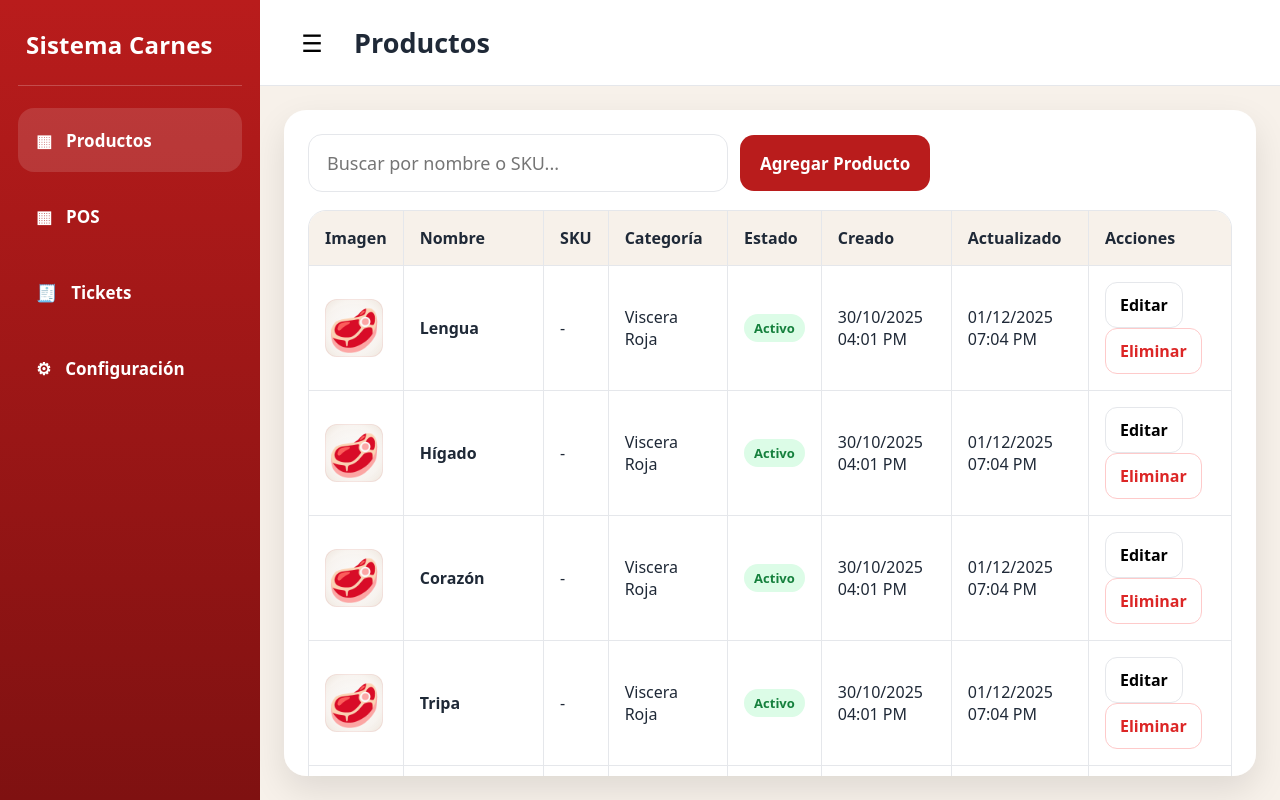
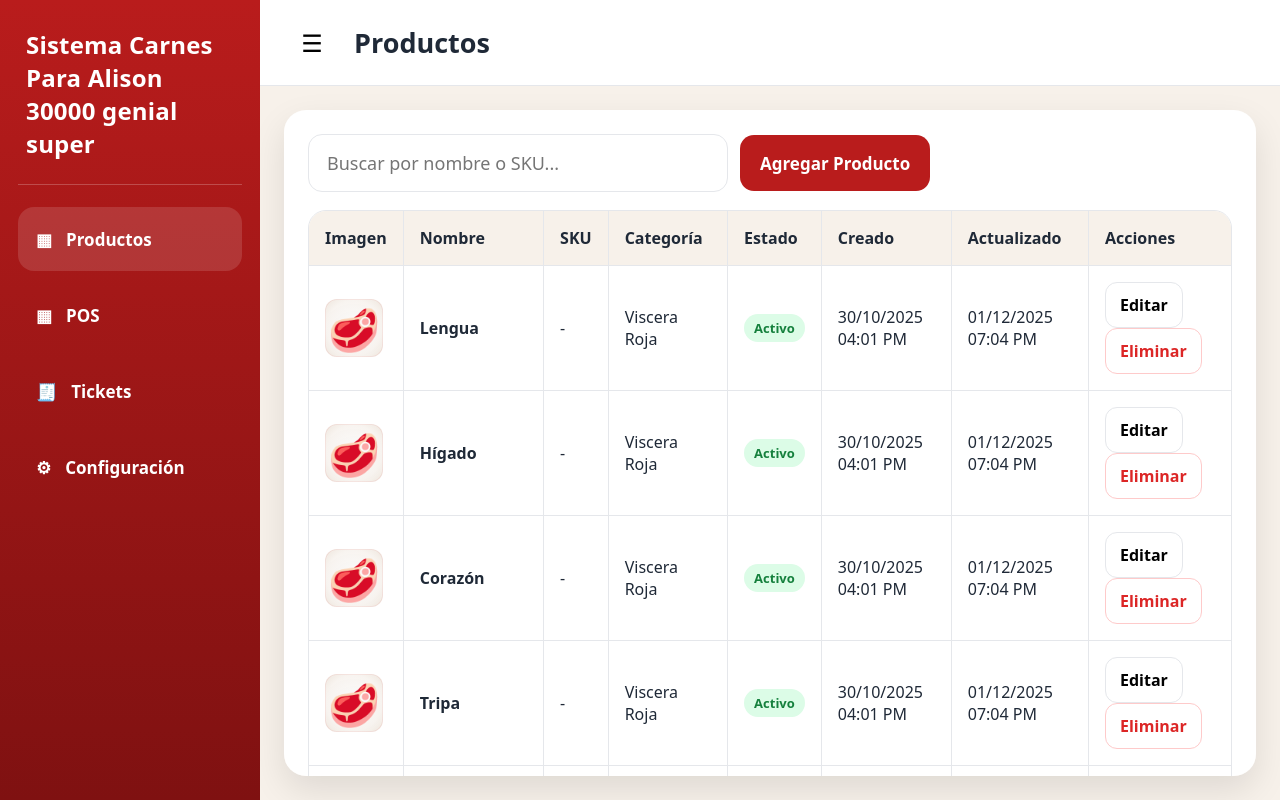
Before and after one commit to marcianoper/vdc-pedidos, a plain HTML site: page prueba.html in a window 1280 px wide. Drawn offline with nearby package versions, Linux system fonts and the light colour scheme.

Commit message:
Update brand name in sidebar

```diff
--- a/prueba.html
+++ b/prueba.html
@@ -1068,7 +1068,7 @@
 <div class="app">
 
   <aside class="sidebar">
-    <div class="brand">Sistema Carnes</div>
+    <div class="brand">Sistema Carnes Para Alison 30000 genial super</div>
     <div class="nav">
       <button class="active" data-screen="productos"><span class="icon">▦</span> Productos</button>
       <button data-screen="pos"><span class="icon">▦</span> POS</button>
```
